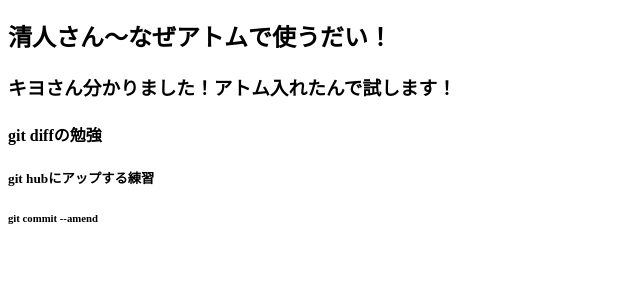
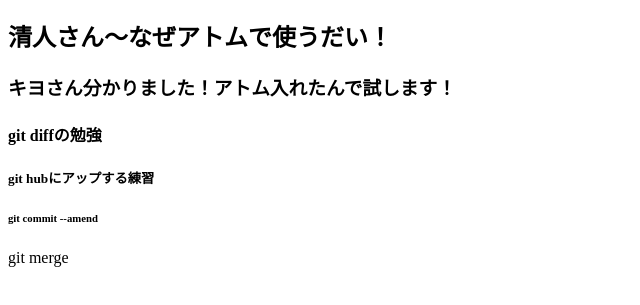
Before and after one commit to kyana2973/git_tutorial, a plain HTML site: page index.html in a window 1280 px wide. Shown: the part 57-362 px from the top of the page, without its empty margins (0-640 px from the left). Drawn offline with Linux system fonts and the light colour scheme.

Commit message:
git mergeを追記

```diff
--- a/index.html
+++ b/index.html
@@ -4,3 +4,4 @@
 <h4>git diffの勉強</h4>
 <h5>git hubにアップする練習</h5>
 <h6>git commit --amend</h6>
+<h7>git merge</h7>
```
